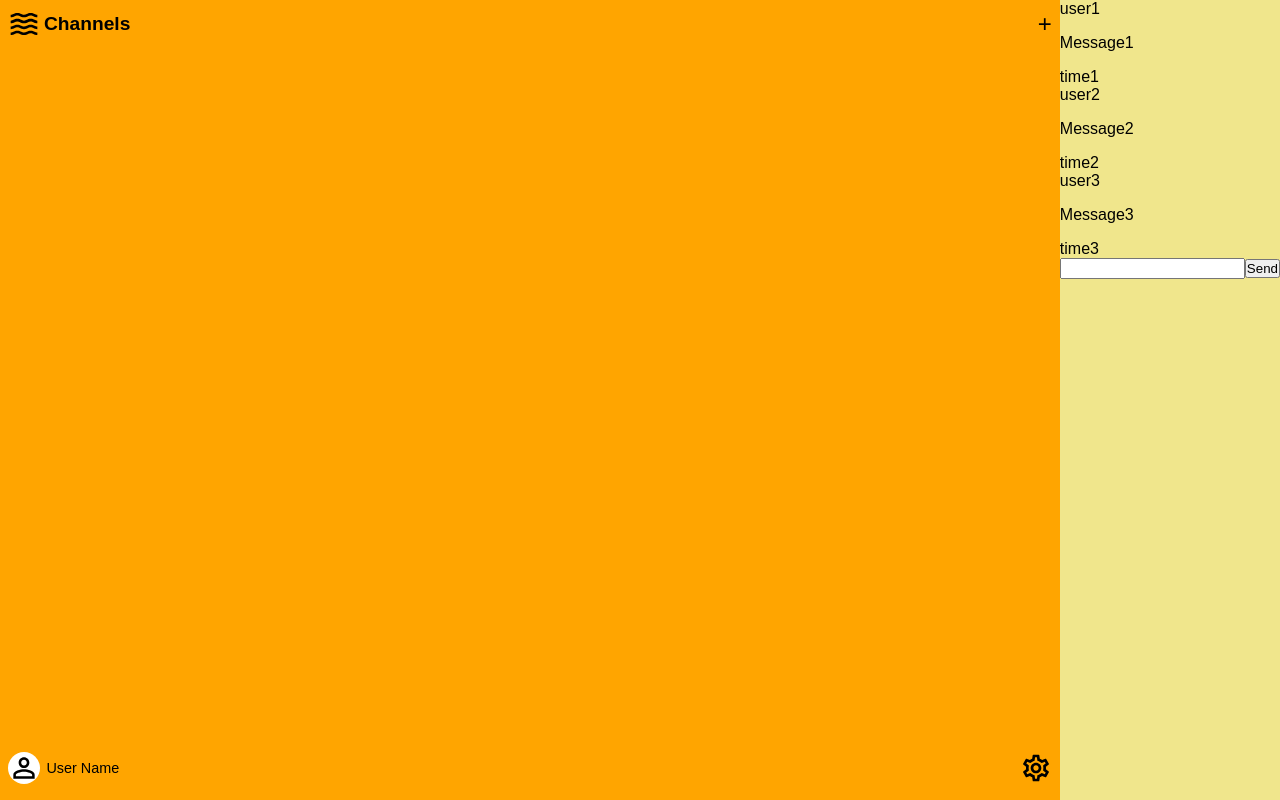
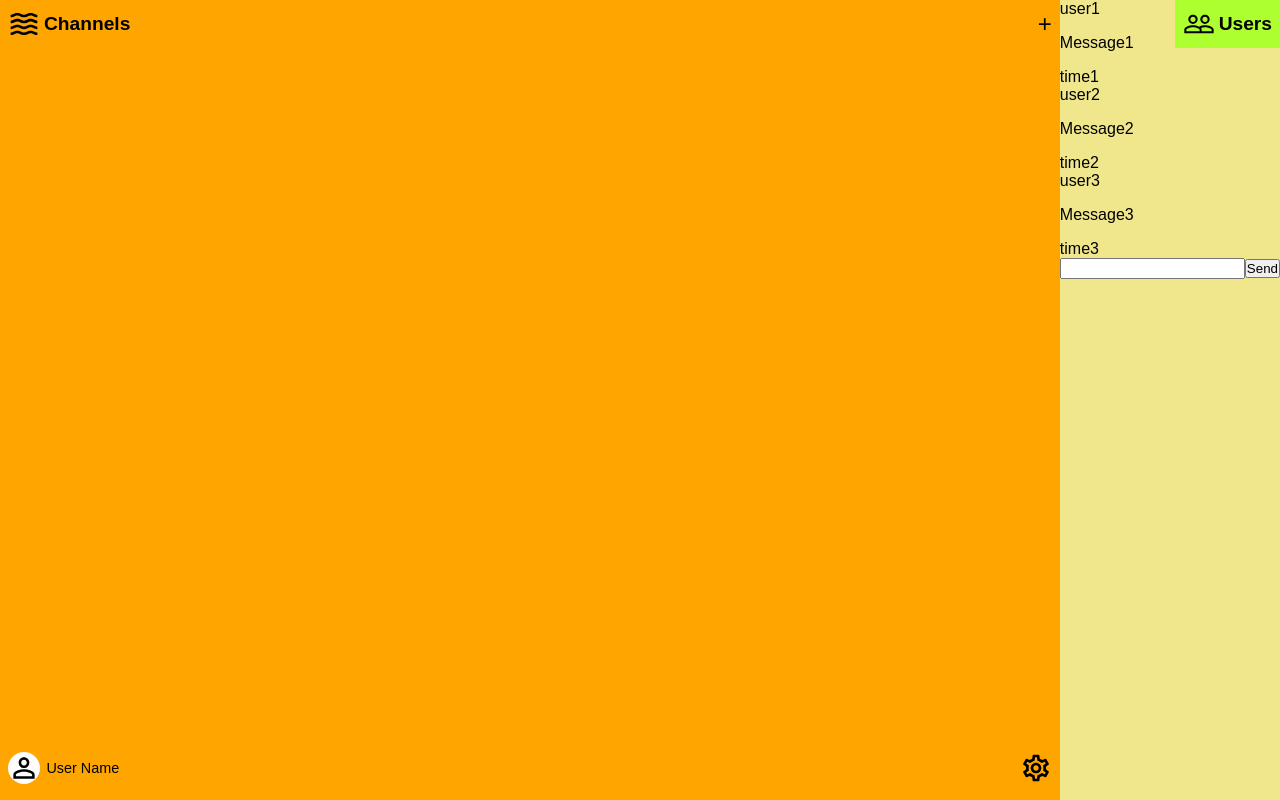
Before and after one commit to alexxbull/rpchat, a React (Create React App) app in the folder frontend/: page / in a window 1280 px wide. Built offline with nearby package versions, Linux system fonts and the light colour scheme.

Commit message:
added UsersHeader component

```diff
--- a/frontend/src/components/Users/Users.js
+++ b/frontend/src/components/Users/Users.js
@@ -3,6 +3,7 @@ import React from 'react';
 import classes from './Users.module.css';
 
 import User from './User/User.js'
+import UsersHeader from './UsersHeader/UsersHeader';
 
 const Users = props => {
     const usersData = [
@@ -27,6 +28,7 @@ const Users = props => {
 
     return (
         <div className={attachedClasses.join(' ')}>
+            <UsersHeader />
             {users}
         </div>
     )
--- /dev/null
+++ b/frontend/src/components/Users/UsersHeader/UsersHeader.js
@@ -0,0 +1,14 @@
+import React from 'react'
+
+import classes from './UsersHeader.module.css'
+
+const UsersHeader = props => {
+    return (
+        <header className={classes.UsersHeader}>
+            <div className={classes.UsersIcon}></div>
+            <h1 className={classes.UsersHeader_title}>Users</h1>
+        </header>
+    )
+}
+
+export default UsersHeader
--- /dev/null
+++ b/frontend/src/components/Users/UsersHeader/UsersHeader.module.css
@@ -0,0 +1,17 @@
+.UsersHeader {
+    display: flex;
+    align-items: center;
+    padding: 0.5rem;
+}
+
+.UsersIcon {
+    background: url('../../../assets/users-icon.svg');
+    min-height: 2rem;
+    min-width: 2rem;
+    background-size: 2rem 2rem;
+}
+
+.UsersHeader_title {
+    font-size: 1.2rem;
+    margin-left: 4px;
+}
```
